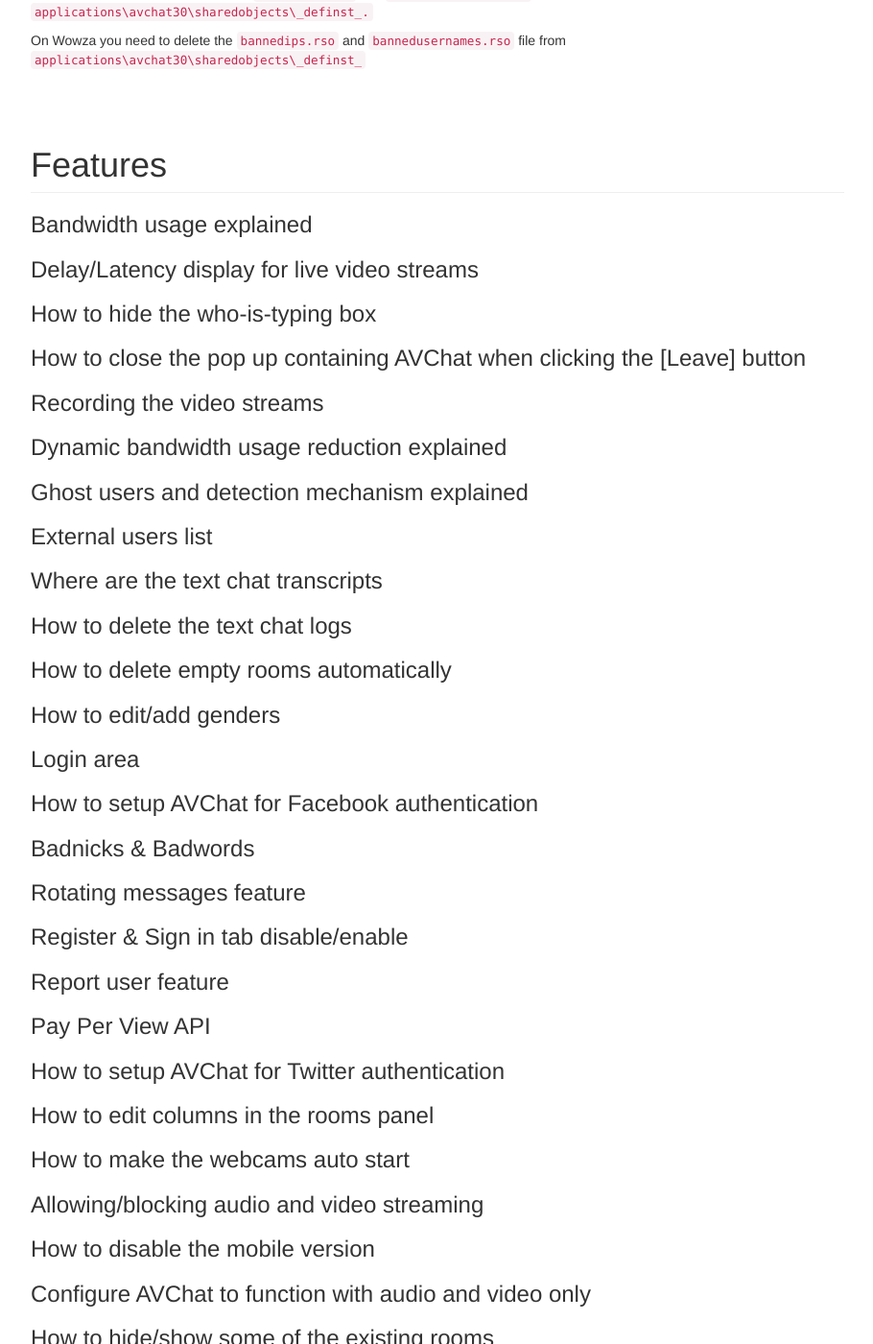
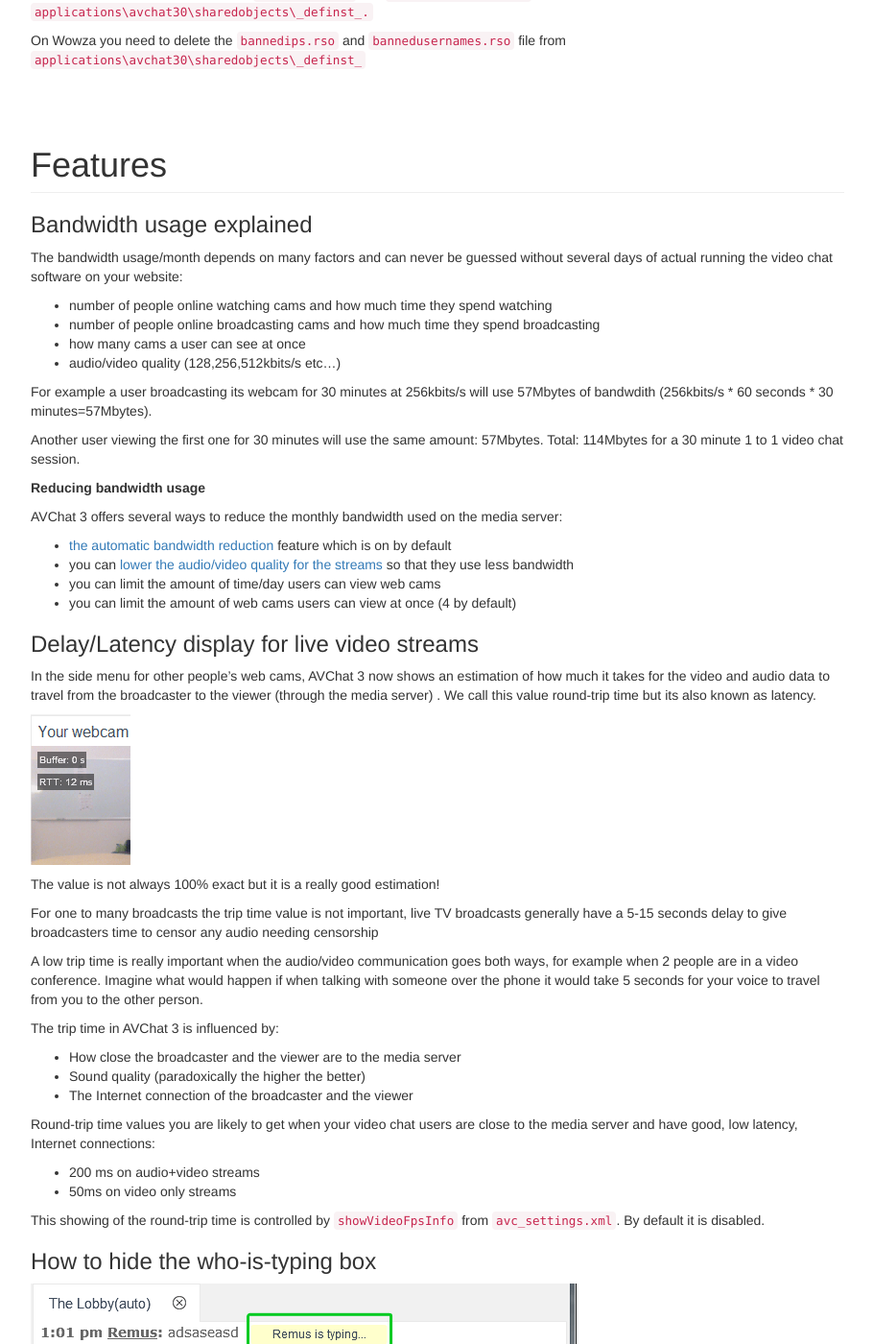
Before and after one commit to nusofthq/avchat-documentation, a Jekyll site: the page built from standalone.md, in a window 1280 px wide and 1400 px high, scrolled down 18427 px. Shown: the whole window at 96% size, without its empty margins (38-948 px from the left). Built offline with Jekyll 4.4.1, drawn with Linux system fonts in a browser that asks for light colours; nearby versions of some CDN libraries; comment, search, counter and statistics services are not loaded; some of the changed text lies outside the part shown.

Commit message:
WIP docs - features

````diff
--- a/_includes/features.md
+++ b/_includes/features.md
@@ -1,9 +1,71 @@
 
 <h2 id="bandwidth-explained">Bandwidth usage explained</h2>
 
+The bandwidth usage/month depends on many factors and can never be guessed without several days of actual running the video chat software on your website:
+
+* number of people online watching cams and how much time they spend watching
+* number of people online broadcasting cams and how much time they spend broadcasting
+* how many cams a user can see at once
+* audio/video quality (128,256,512kbits/s etc…)
+
+For example a user broadcasting its webcam for 30 minutes at 256kbits/s will use  57Mbytes of bandwdith (256kbits/s * 60 seconds * 30 minutes=57Mbytes).
+
+Another user viewing the first one for 30 minutes will use the same amount: 57Mbytes. Total: 114Mbytes for a 30 minute 1 to 1 video chat session.
+
+**Reducing bandwidth usage**
+
+AVChat 3 offers several ways to reduce the monthly bandwidth used on the media server:
+
+* [the automatic bandwidth reduction](http://docs.avchat.net/standalone#dynamic-bandwidth-usage-reduction) feature which is on by default
+* you can [lower the audio/video quality for the streams](http://docs.avchat.net/standalone#quality-profiles-explained) so that they use less bandwidth
+* you can limit the amount of time/day users can view web cams
+* you can limit the amount of web cams users can view at once (4 by default)
+
+
 <h2 id="delay-latency-display-for-streams">Delay/Latency display for live video streams</h2>
 
+In the side menu for other people’s web cams, AVChat 3 now shows an estimation of how much it takes for the video and audio data to travel from the broadcaster to the viewer (through the media server) . We call this value round-trip time but its also known as latency.
+
+<img src="http://docs.avchat.net/assets/images/rtt.png" class="img-responsive"/>
+
+The value is not always 100% exact but it is a really good estimation!
+
+For one to many broadcasts the trip time value  is not important, live TV broadcasts generally  have a 5-15 seconds delay to give broadcasters time to censor any audio needing censorship
+
+A low trip time is really important when the audio/video communication goes both ways, for example when 2 people are in a video conference. Imagine what would happen if when talking with someone over the phone it would take 5 seconds for your voice to travel from you to the other person.
+
+The trip time in AVChat 3 is influenced by:
+
+* How close the broadcaster and the viewer are to the media server
+* Sound quality (paradoxically the higher the better)
+* The Internet connection of the broadcaster and the viewer
+
+Round-trip time values you are likely to get when your video chat users are close to the media server and have good, low latency, Internet connections:
+
+* 200 ms on audio+video streams
+* 50ms on video only streams
+
+This showing of the round-trip time is controlled by `showVideoFpsInfo` from `avc_settings.xml`. By default it is disabled.
+
 <h2 id="hide-who-is-typing-box">How to hide the who-is-typing box</h2>
+
+<img src="http://docs.avchat.net/assets/images/whoIsTyping.png" class="img-responsive"/>
+
+In `avc_settings.xml` you will find the following setting:
+
+```xml
+<showWhoIsTyping>
+	<title>showWhoIsTyping</title>
+	<name>Show who is typing</name>
+	<type>boolean</type>
+	<desc>if set to 0, the who is typing bar in the text chat area will not be shown anymore</desc>
+	<examples>0 for hidden , 1 for visible</examples>
+	<default>1</default>
+	<value>1</value>
+</showWhoIsTyping>
+```
+
+Set it to 0 and the who-is-typing box will not be shown anymore in the chat.
 
 <h2 id="closing-avchat-pop-on-leave">How to close the pop up containing AVChat when clicking the [Leave] button</h2>
 
````
Also changed, not shown: assets/images/rtt.png (added), assets/images/whoIsTyping.png (added).
